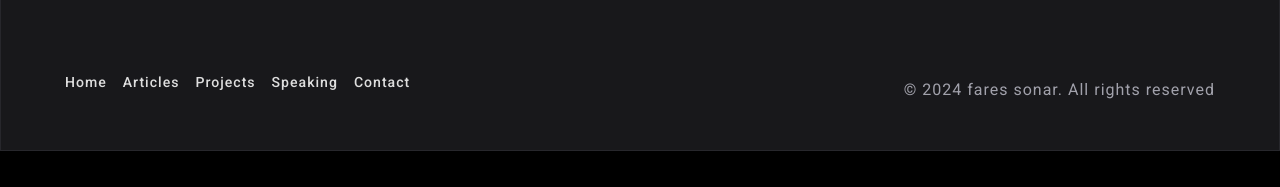
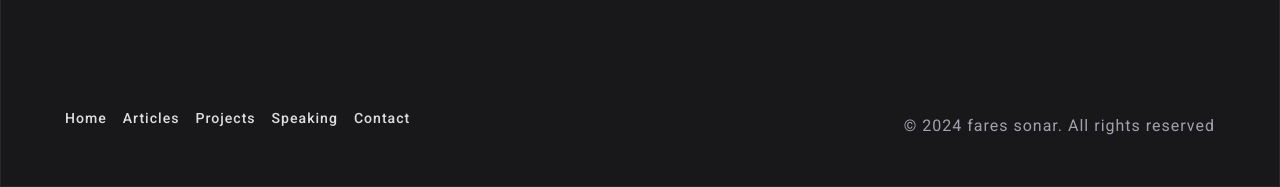
Before and after one commit to fares-sonar/portfolio, a React (Vite) app: page / in a window 1280 px wide. Shown: the part 2546-2733 px from the top of the page. Before the commit the page ends 2697 px from the top, so only its background shows below. Built offline with nearby package versions, Linux system fonts and the light colour scheme.

Commit message:
Update Footer.jsx

```diff
--- a/src/components/5-footer/Footer.jsx
+++ b/src/components/5-footer/Footer.jsx
@@ -1,7 +1,7 @@
 
 export default function Footer() {
   return (
-    <footer className="flex flex-wrap md:justify-between justify-center md:spacey-0 space-y-2 my-12 ">
+    <footer className="flex flex-wrap md:justify-between justify-center md:spacey-0 space-y-2 my-12 pt-9 ">
       <ul className="flex flex-wrap gap-4">
         <li><a className="text-title text-[.88rem] opacity-90 font-medium hover:text-[.9rem] hover:text-blue hover:opacity-100 transition-colors  " href="#">Home</a></li>
         <li><a className="text-title text-[.88rem] opacity-90 font-medium hover:text-[.9rem] hover:text-blue hover:opacity-100 transition-colors  " href="#">Articles</a></li>
```
